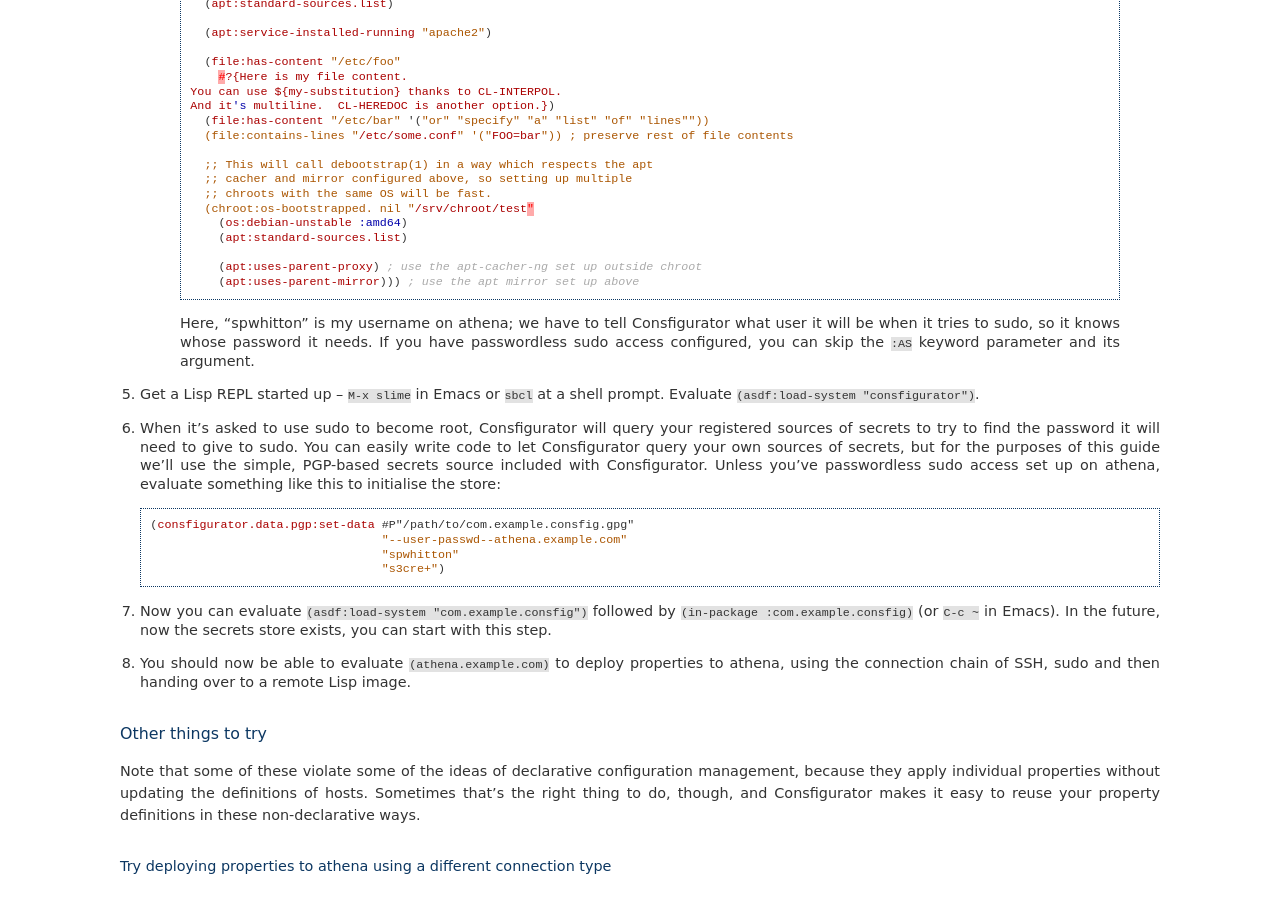
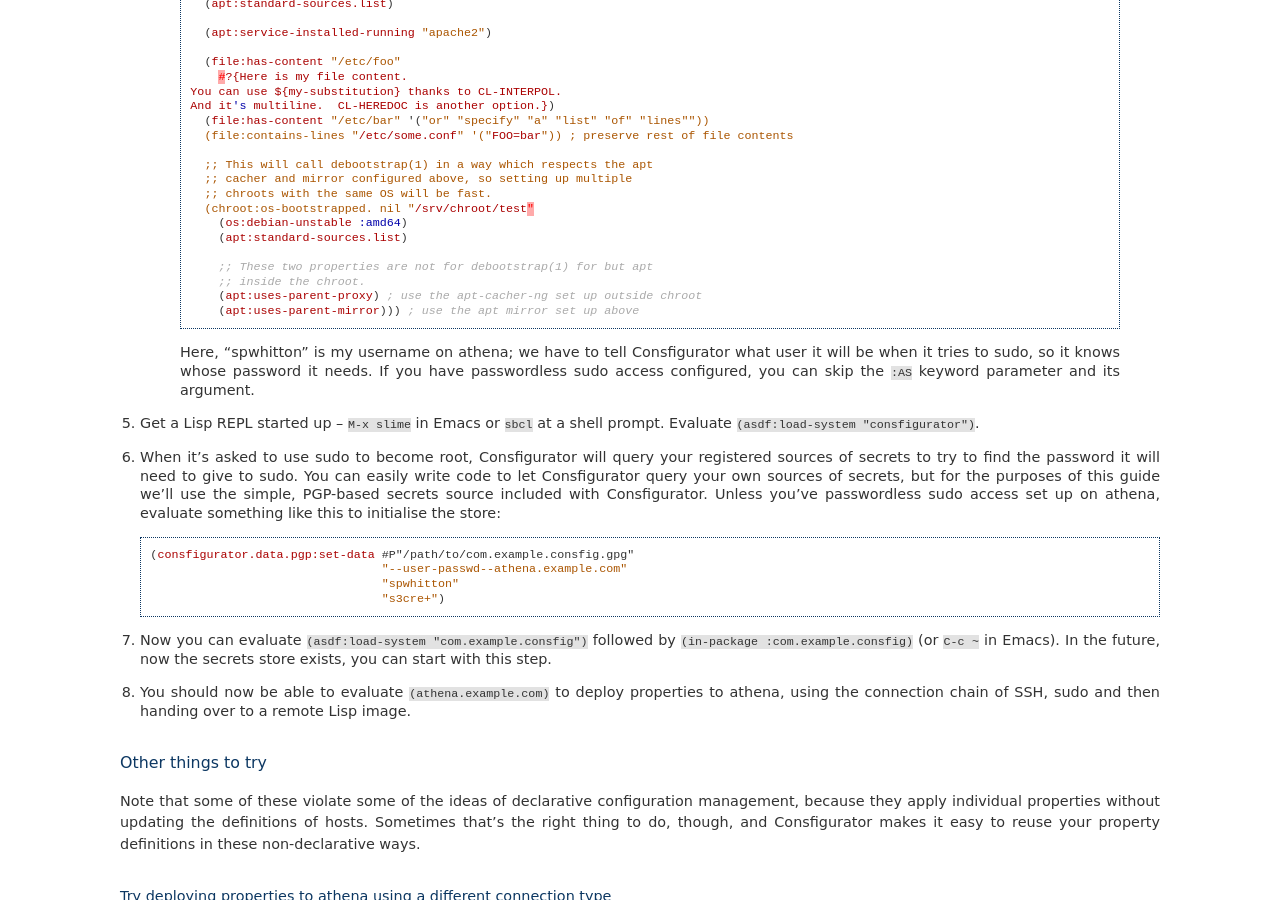
Before and after one commit to spwhitton/consfigurator, a Sphinx documentation site: the page built from doc/introduction.rst, in a window 1280 px wide and 900 px high, scrolled down 960 px. Built offline with Sphinx 7.4.7, drawn with Linux system fonts in a browser that asks for light colours.

Commit message:
introduction.rst: add remark about apt properties inside the chroot
Signed-off-by: Sean Whitton <spwhitton@spwhitton.name>

```diff
--- a/doc/introduction.rst
+++ b/doc/introduction.rst
@@ -67,6 +67,8 @@ Try it out / quick start
 	    (os:debian-unstable :amd64)
 	    (apt:standard-sources.list)
 
+	    ;; These two properties are not for debootstrap(1) for but apt
+	    ;; inside the chroot.
 	    (apt:uses-parent-proxy) ; use the apt-cacher-ng set up outside chroot
 	    (apt:uses-parent-mirror))) ; use the apt mirror set up above
 
```
